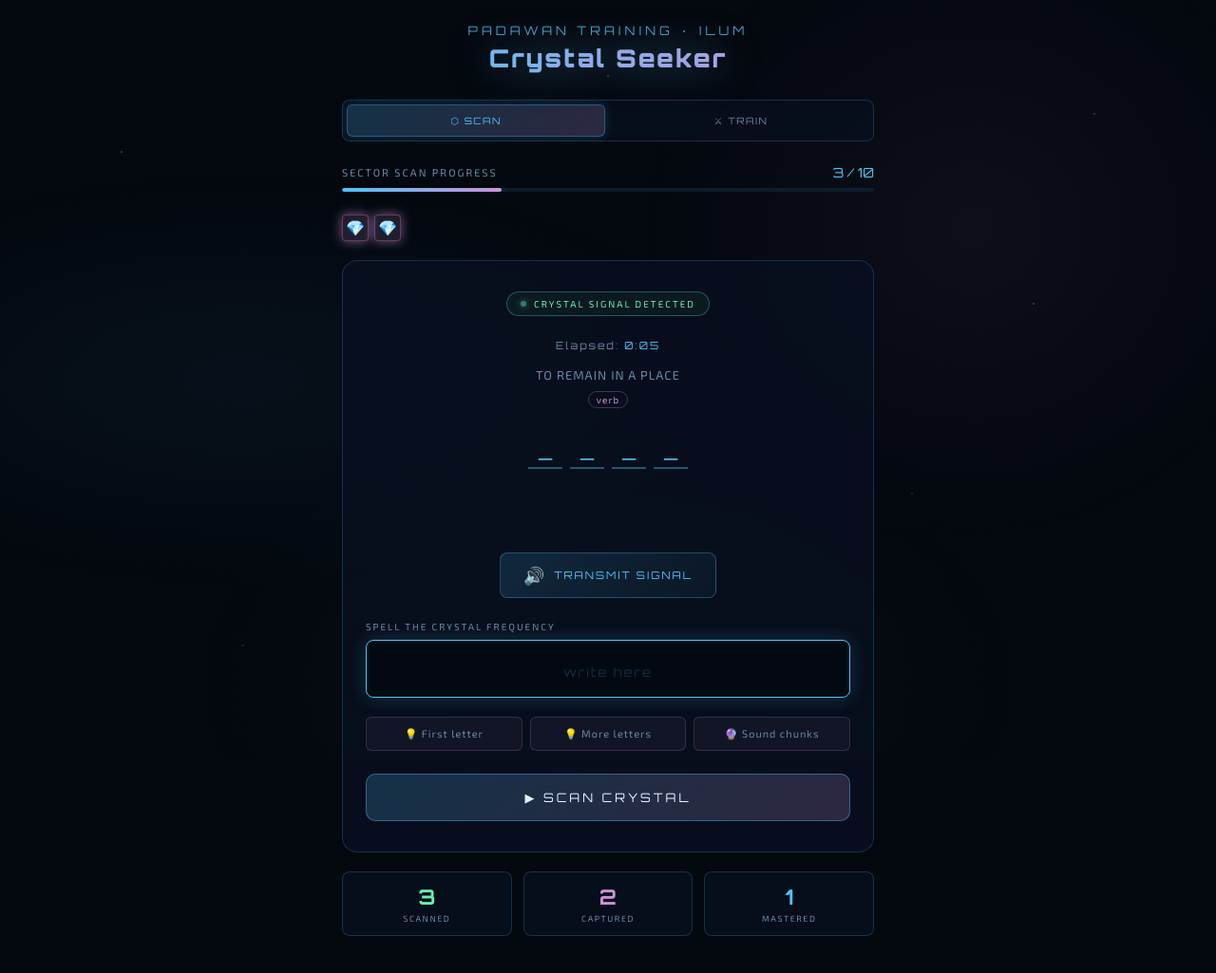
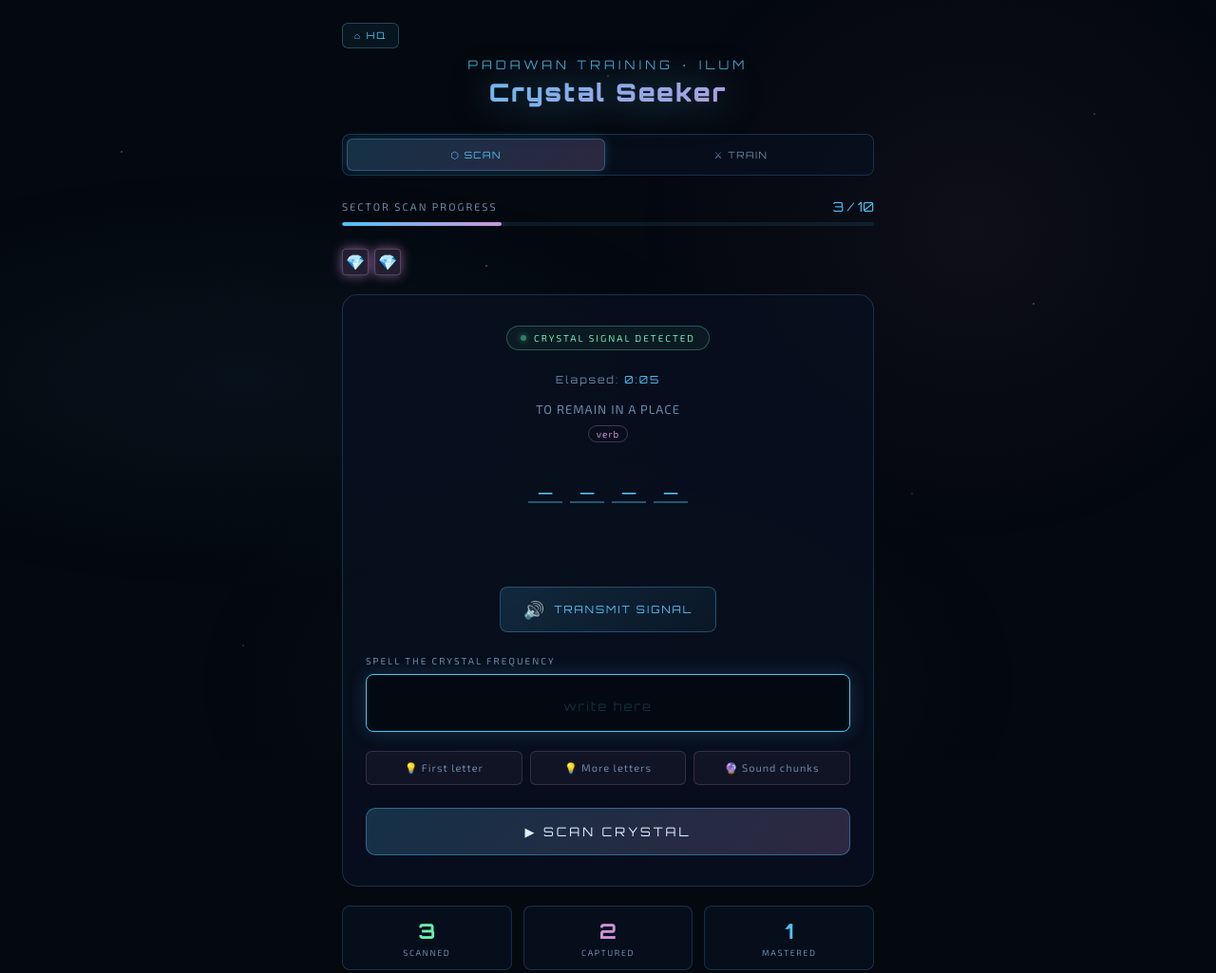
Before and after one commit to sa28-kobayashi/ur2cute, a plain HTML site: page spelling_quest.html in a window 1280 px wide. Shown: the whole page at 95% size. Drawn offline with Linux system fonts and the light colour scheme.

Commit message:
spelling_quest.html

```diff
--- a/spelling_quest.html
+++ b/spelling_quest.html
@@ -79,6 +79,31 @@
   .header {
     text-align: center;
     margin-bottom: 28px;
+    position: relative;
+    padding-top: 36px;
+  }
+
+  .btn-hq {
+    position: absolute;
+    top: 0;
+    left: 0;
+    font-family: 'Orbitron', monospace;
+    font-size: 10px;
+    letter-spacing: 2px;
+    color: var(--crystal-blue);
+    text-decoration: none;
+    padding: 6px 12px;
+    border: 1px solid rgba(79,195,247,0.3);
+    border-radius: 6px;
+    background: rgba(79,195,247,0.07);
+    transition: all 0.25s;
+    white-space: nowrap;
+  }
+
+  .btn-hq:hover {
+    background: rgba(79,195,247,0.15);
+    border-color: rgba(79,195,247,0.6);
+    box-shadow: 0 0 12px rgba(79,195,247,0.25);
   }
 
   .header-title {
@@ -731,6 +756,7 @@
 
   <!-- Header -->
   <div class="header">
+    <a href="index.html" class="btn-hq">⌂ HQ</a>
     <div class="header-title">Padawan Training · Ilum</div>
     <div class="header-main">Crystal Seeker</div>
   </div>
```
